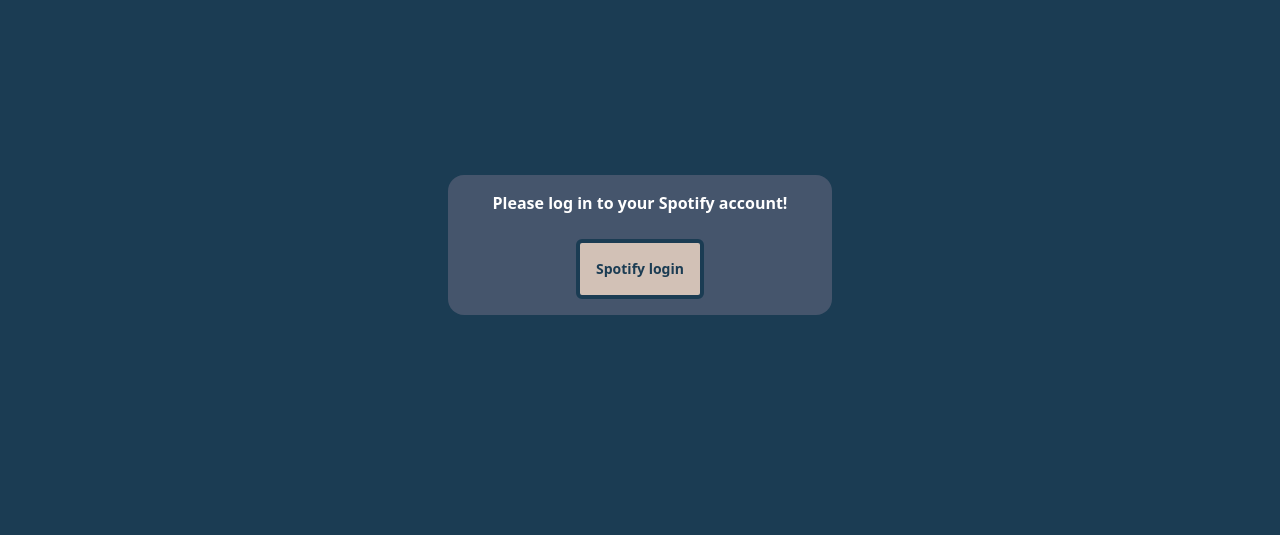
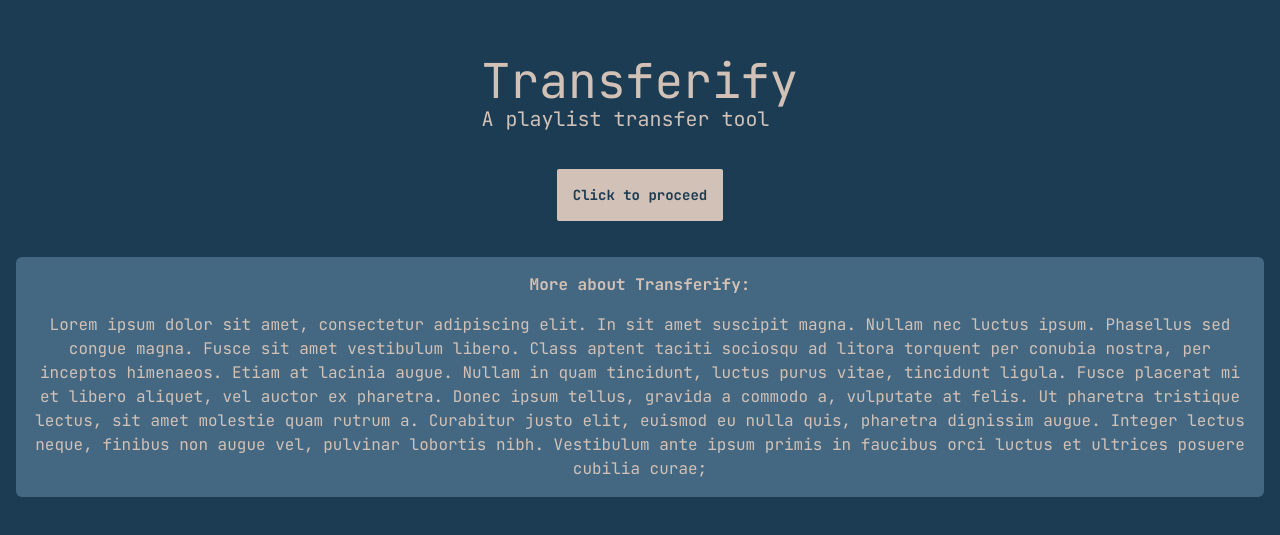
Before and after one commit to andriusandriusandrius/spotify-to-tidal-playlist-fullstack, a React (Vite) app in the folder frontend/: page / in a window 1280 px wide. Before the commit this address led to /from. Shown: the part 155-690 px from the top of the page. Built offline with nearby package versions, Linux system fonts and the light colour scheme; no server answers.

Commit message:
add start page

```diff
--- a/frontend/src/routes/index.tsx
+++ b/frontend/src/routes/index.tsx
@@ -1,5 +1,5 @@
 import { createFileRoute, useNavigate } from '@tanstack/react-router';
-import { useEffect } from 'react';
+import { Button } from '../Components/Button';
 
 export const Route = createFileRoute('/')({
   component: Index,
@@ -7,8 +7,28 @@
 
 function Index() {
   const navigate = useNavigate();
-  useEffect(() => {
+  function handleClick() {
     navigate({ to: '/from' });
-  }, [navigate]);
-  return <></>;
+  }
+  return (
+    <main className="flex h-full flex-col items-center justify-center gap-8 font-mono text-dark-brown">
+      <h1 className="mt-16 text-5xl">
+        Transferify<p className="text-xl">A playlist transfer tool</p>
+      </h1>
+      <Button type="button" label="Click to proceed" variant="primary" onClick={handleClick} />
+      <div className="flex w-full flex-col gap-4 rounded-md bg-light-blue p-4 text-center">
+        <h3 className="font-bold">More about Transferify:</h3>
+        <p>
+          Lorem ipsum dolor sit amet, consectetur adipiscing elit. In sit amet suscipit magna. Nullam nec luctus ipsum.
+          Phasellus sed congue magna. Fusce sit amet vestibulum libero. Class aptent taciti sociosqu ad litora torquent
+          per conubia nostra, per inceptos himenaeos. Etiam at lacinia augue. Nullam in quam tincidunt, luctus purus
+          vitae, tincidunt ligula. Fusce placerat mi et libero aliquet, vel auctor ex pharetra. Donec ipsum tellus,
+          gravida a commodo a, vulputate at felis. Ut pharetra tristique lectus, sit amet molestie quam rutrum a.
+          Curabitur justo elit, euismod eu nulla quis, pharetra dignissim augue. Integer lectus neque, finibus non augue
+          vel, pulvinar lobortis nibh. Vestibulum ante ipsum primis in faucibus orci luctus et ultrices posuere cubilia
+          curae;
+        </p>
+      </div>
+    </main>
+  );
 }
```
